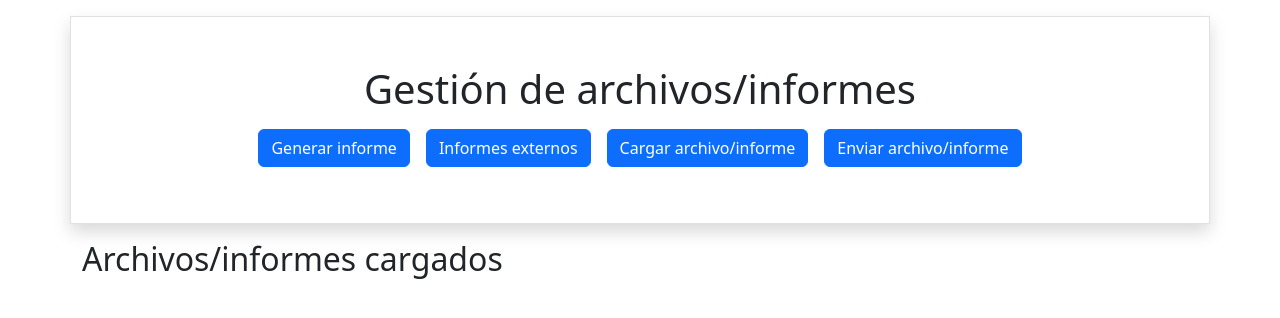
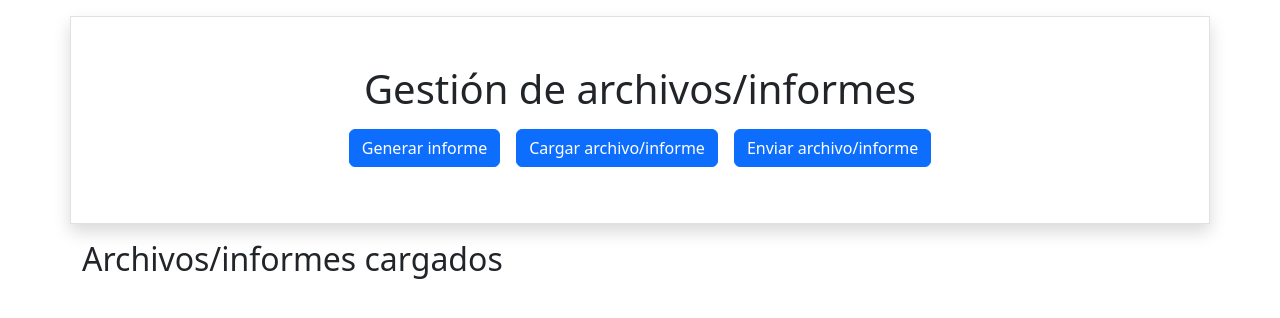
Before and after one commit to Jun-266/becas-filantropia, a Django app: page /reports/ in a window 1280 px wide. Shown: the part 62-380 px from the top of the page. Run offline with Django 4.2, Linux system fonts and the light colour scheme; the visitor is signed in with stand-in values (Sample User, id 1); data that the repository does not hold is empty.

Commit message:
refactor: Deleted unnecessary functionality

```diff
--- a/app_becas/templates/report_management/home_reports.html
+++ b/app_becas/templates/report_management/home_reports.html
@@ -7,11 +7,6 @@
             <li class="nav-item">
                 <a href="/reports_generate/" rel="next" class="btn btn-primary m-2">
                     Generar informe
-                </a>
-            </li>
-            <li class="nav-item">
-                <a href="/reports_external/" rel="next" class="btn btn-primary m-2">
-                    Informes externos
                 </a>
             </li>
             <li class="nav-item">
```
